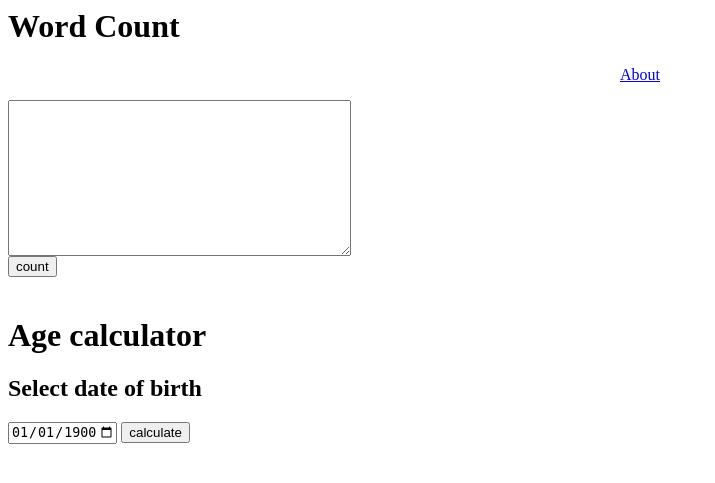
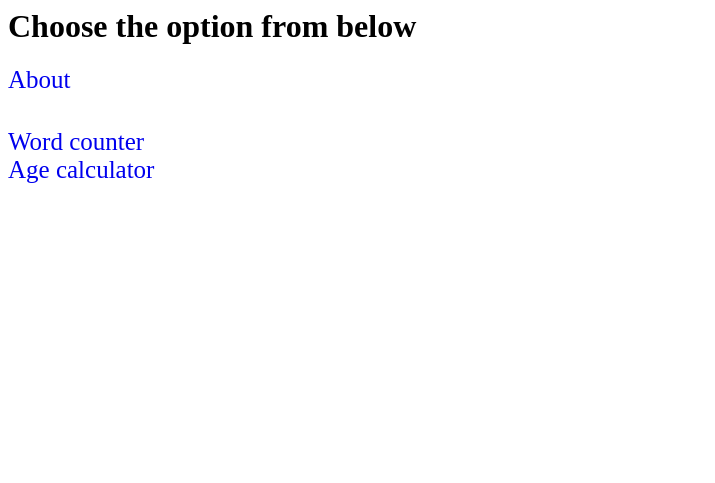
Before and after one commit to ramachandran-repo/wordcount, a Django app: page / in a window 1280 px wide. Shown: the top 483 px of the page, without its empty margins (0-715 px from the left). Run offline with Django 3.2, Linux system fonts and the light colour scheme.

Commit message:
Changes in home page

```diff
--- /dev/null
+++ b/templates/agecalculator.html
@@ -0,0 +1,6 @@
+<h1>Age calculator</h1>
+<form action="{% url 'calculate' %}">
+    <h2>Select date of birth</h2>
+    <input type="date" id="start" name="date" value="1900-01-01" min="1900-01-01" max="2020-01-01">
+    <input type="submit" value="calculate">
+</form>
--- a/templates/home.html
+++ b/templates/home.html
@@ -1,18 +1,11 @@
-<h1>Word Count</h1>
-<p align="center">
-<a href="{% url 'about' %}">About</a>
+
+<h1>Choose the option from below</h1>
+
+<p align="center display: inline-block">
+<a href="{% url 'about' %}" style="font-size: 25px; text-decoration: none">About</a>
 </p>
-<form action="{% url 'count' %}">
-    <textarea cols="40" rows="10" name="fulltext"></textarea>
-    <br/>
-    <input type="submit" value="count" />
-    <br/>
-    <br/>
-</form>
 
-<h1>Age calculator</h1>
-<form action="{% url 'calculate' %}">
-    <h2>Select date of birth</h2>
-    <input type="date" id="start" name="date" value="1900-01-01" min="1900-01-01" max="2020-01-01">
-    <input type="submit" value="calculate">
-</form>
+<br/>
+<a href="{% url 'wordcounter' %}" style="font-size: 25px; text-decoration: none">Word counter</a>
+<br/>
+<a href="{% url 'agecalculator' %}" style="font-size: 25px; text-decoration: none">Age calculator</a>
--- a/wordcount/urls.py
+++ b/wordcount/urls.py
@@ -23,4 +23,7 @@ urlpatterns = [
     path('countthewords/', views.count, name='count'),
     path('about/', views.about, name='about'),
     path('calculate/', views.datecalc, name='calculate'),
+    path('wordcounter/',views.wordcounter, name='wordcounter'),
+    path('agecalculator/',views.agecalculator, name='agecalculator'),
+
 ]
--- a/wordcount/views.py
+++ b/wordcount/views.py
@@ -25,3 +25,11 @@ def datecalc(request):
     calc_date = relativedelta.relativedelta(today, given_date)
     value_dict = {'currentDate': str(today), 'enteredDate': str(given_date), 'calculatedDate': calc_date}
     return render(request, "calculate.html", value_dict)
+
+
+def agecalculator(request):
+    return render(request, 'agecalculator.html')
+
+
+def wordcounter(request):
+    return render(request, 'wordcounter.html')
```
Also changed, not shown: templates/wordcounter.html (added, +8 -0 lines).
